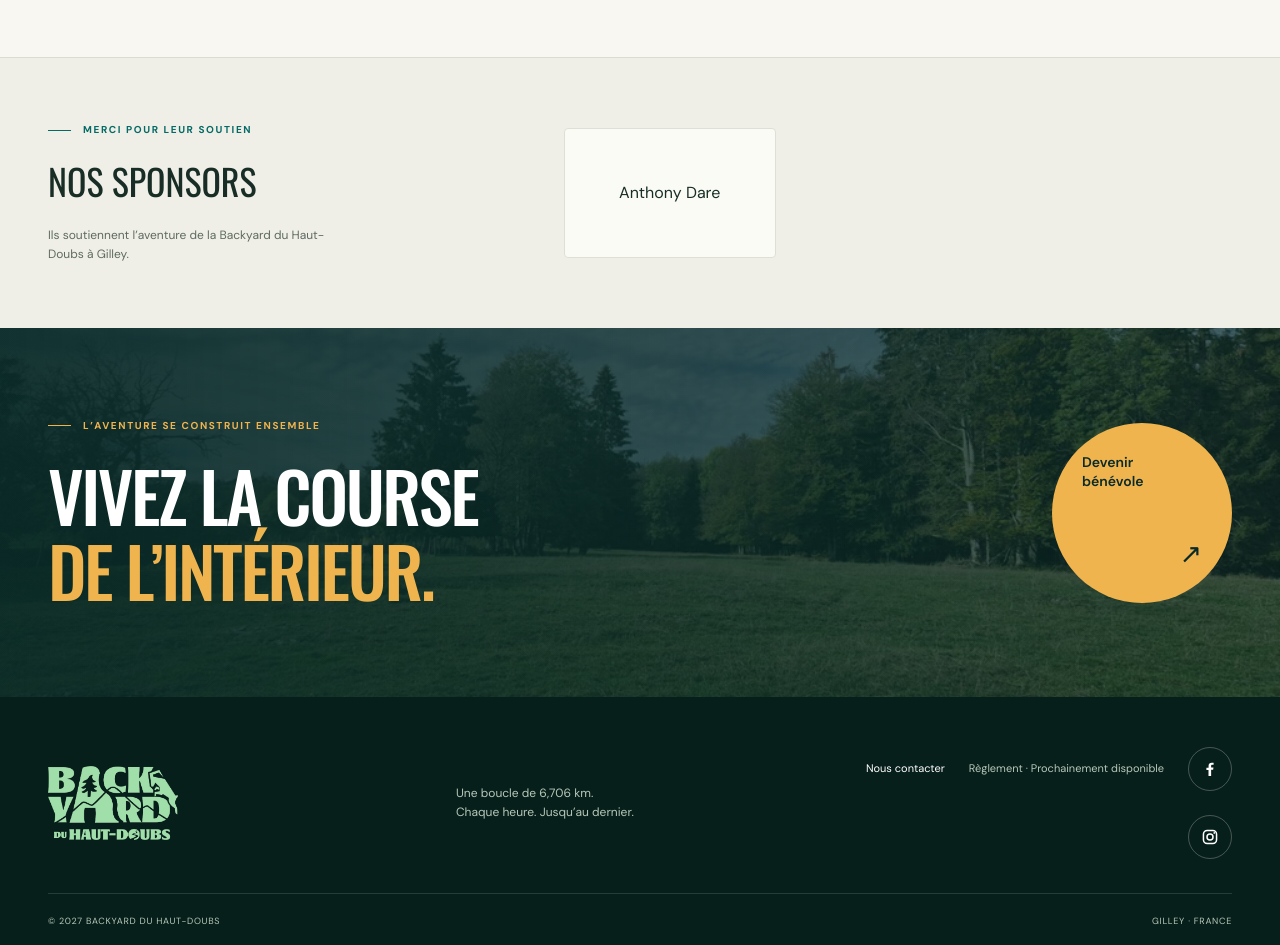
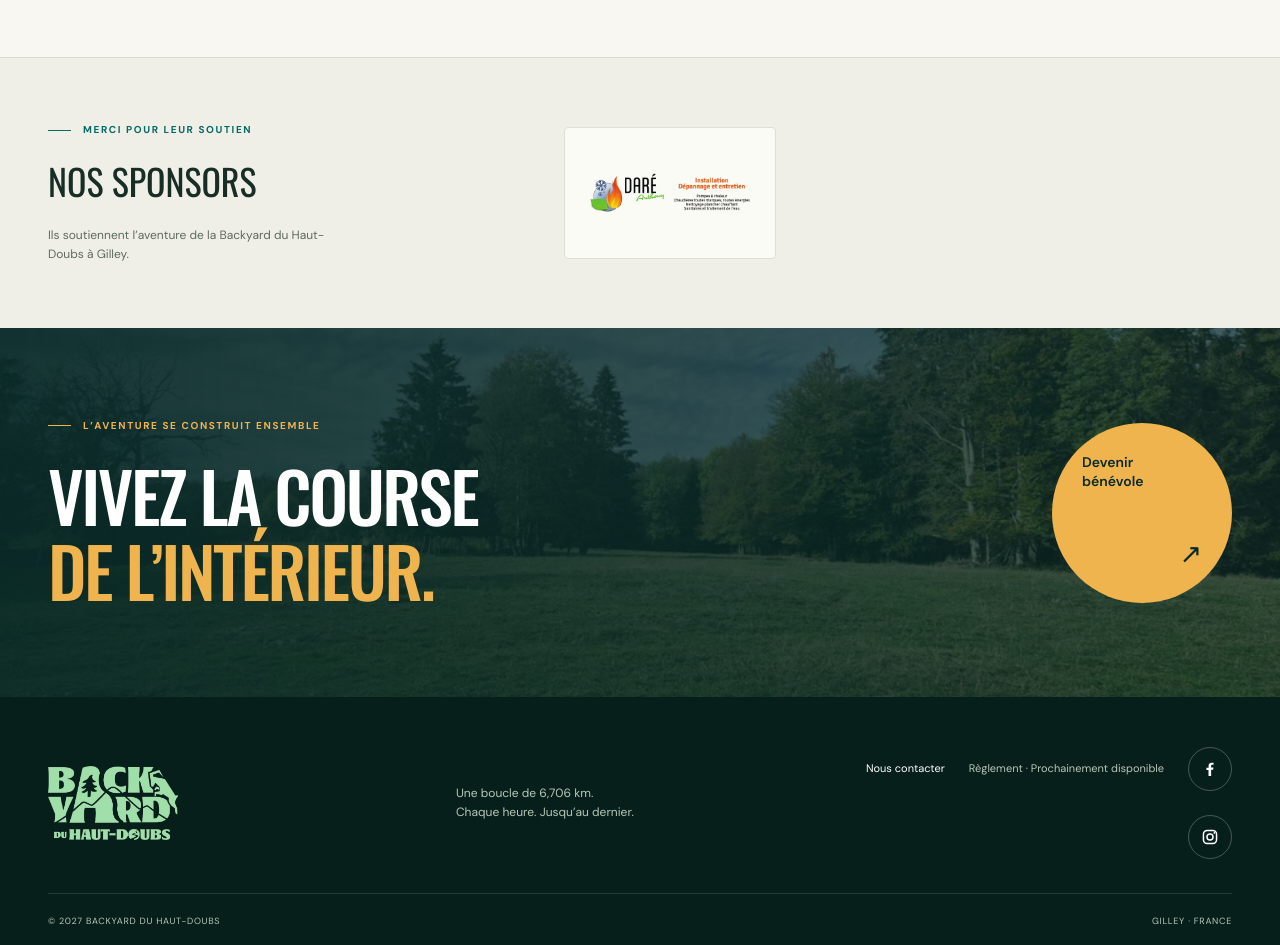
Before and after one commit to backyardhautdoubs-ops/SiteWeb, an Astro site: page / in a window 1280 px wide. Shown: the part 5020-5965 px from the top of the page. Built offline with nearby package versions, Linux system fonts and the light colour scheme; Astro itself is replaced by a stand-in of ours; some packages are replaced by stand-ins of ours.

Commit message:
Affiche le logo du sponsor Anthony Dare

```diff
--- a/scripts/optimize-images.mjs
+++ b/scripts/optimize-images.mjs
@@ -8,5 +8,6 @@ for (const width of [640, 1024, 1600]) {
 for (const name of ['partenaire-gaby', 'partenaire-gilley']) {
   await sharp(image(`${name}.jpg`)).resize({ width: 360, height: 360, fit: 'inside', withoutEnlargement: true }).webp({ quality: 85 }).toFile(image(`${name}.webp`));
 }
+await sharp(image('logo_AnthonyDare.png')).resize({ width: 1000, withoutEnlargement: true }).webp({ quality: 86 }).toFile(image('logo_AnthonyDare.webp'));
 await sharp(image('affiche-officielle.jpeg')).resize({ width: 720, withoutEnlargement: true }).webp({ quality: 86 }).toFile(image('affiche-officielle.webp'));
 console.log('Responsive landscape, poster and partner images optimized.');
--- a/src/pages/index.astro
+++ b/src/pages/index.astro
@@ -256,7 +256,7 @@ const rules = [
             <p>Ils soutiennent l’aventure de la Backyard du Haut-Doubs à Gilley.</p>
           </div>
           <div class="partners-grid">
-            <div class="partner"><span>Anthony Dare</span></div>
+            <div class="partner"><img src="/images/logo_AnthonyDare.webp" alt="Logo Anthony Dare" width="1000" height="244" loading="lazy" /></div>
           </div>
         </div>
       </section>
```
Also changed, not shown: public/images/logo_AnthonyDare.webp (added), 6 other files.
